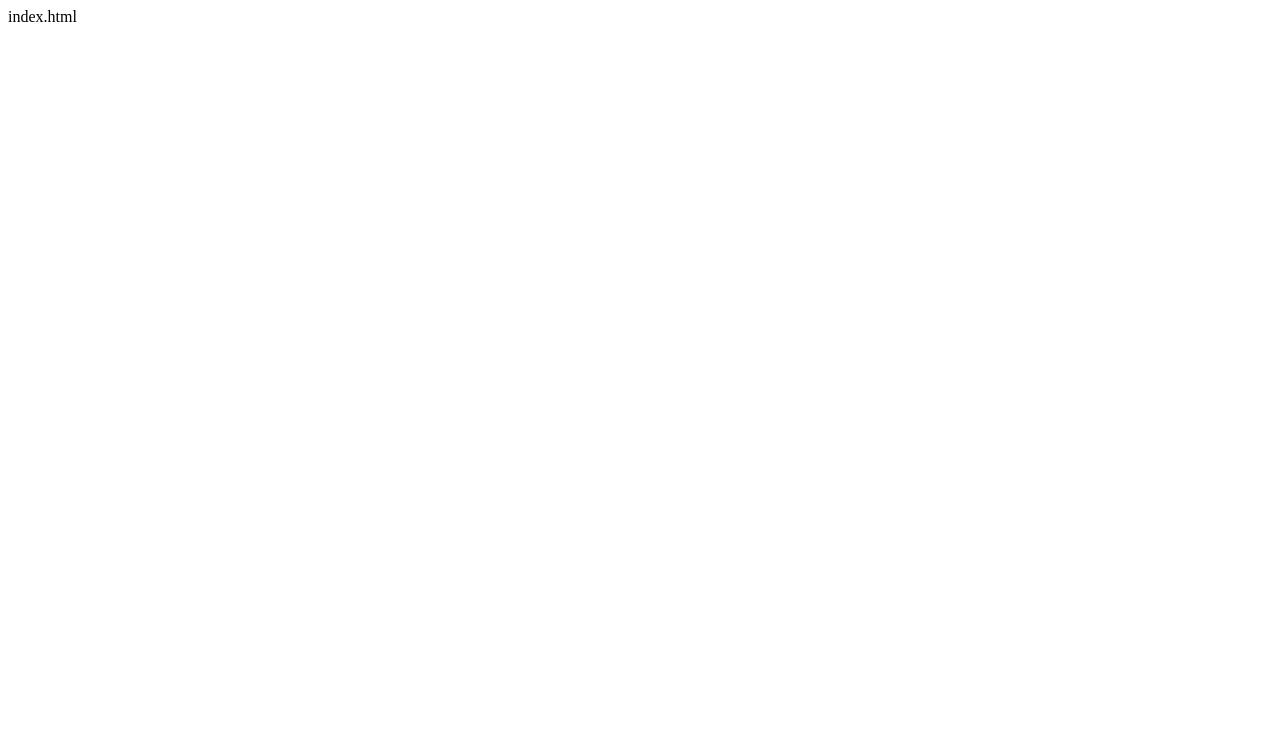
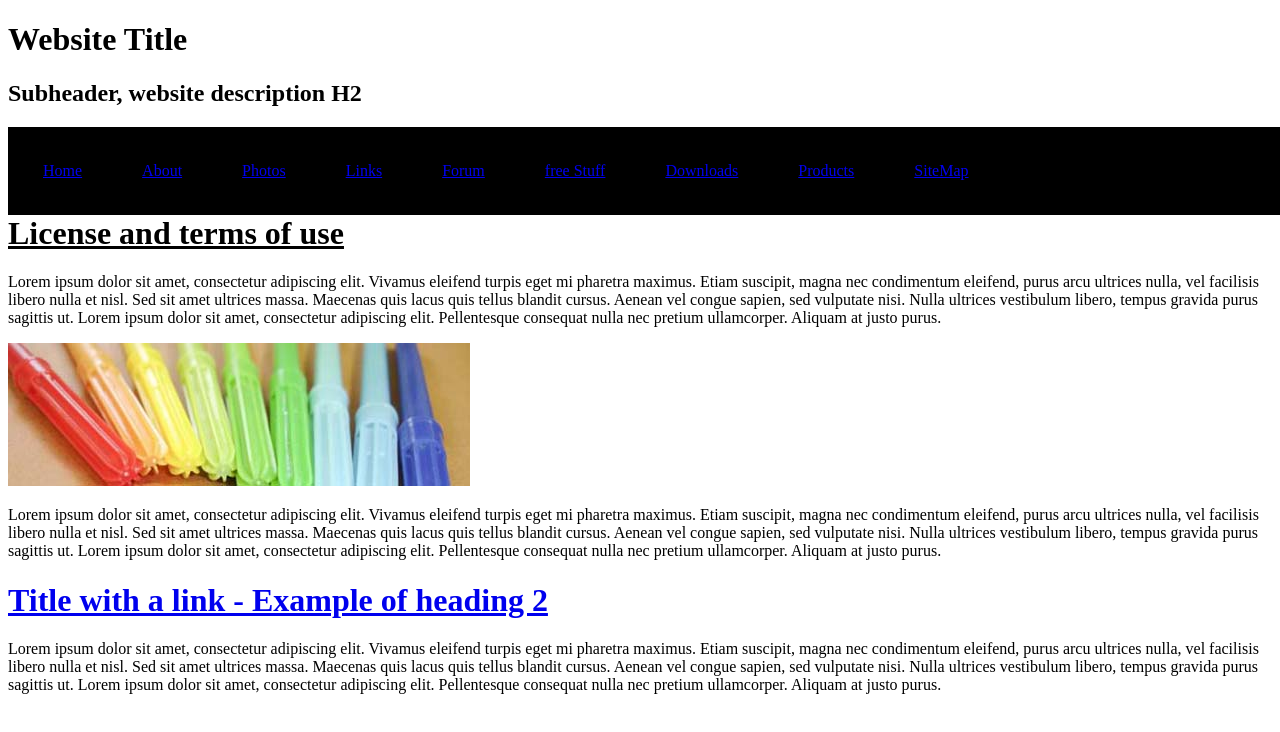
Before and after one commit to EPN-DDI-2017A/intro-a-html-y-css-tuxfermas10, a plain HTML site: page ejercicio/index.html in a window 1280 px wide. Drawn offline with Linux system fonts and the light colour scheme.

Commit message:
Add files via upload

```diff
--- a/ejercicio/index.html
+++ b/ejercicio/index.html
@@ -1 +1,46 @@
-index.html
+<!doctype html>
+<html>
+	<head>
+		<title>Mi primera pagina web</title>
+		<style type="text/css">
+
+			ul.menu {
+				clear: both;
+				background-color: #000;
+				color: #fff;
+				float: left;
+				list-style: none;
+				width: 100%;
+				padding: 5px;
+				margin: 0px;
+			}
+			ul.menu li {
+				float: left;
+				margin: 30px;
+			}
+		</style>
+	</head>
+	<body>
+		<h1>Website Title</h1>
+		<h2>Subheader, website description H2</h2>
+		<div id="header">
+			<ul class="menu">
+				<li><a href="#">Home</a></li>
+				<li><a href="#">About</a></li>
+				<li><a href="#">Photos</a></li>
+				<li><a href="#">Links</a></li>
+				<li><a href="#">Forum</a></li>
+				<li><a href="#">free Stuff</a></li>
+				<li><a href="#">Downloads</a></li>
+				<li><a href="#">Products</a></li>
+				<li><a href="#">SiteMap</a></li>
+			</ul>
+		</div>
+		<h1><u>License and terms of use</u></h1>
+		<p>Lorem ipsum dolor sit amet, consectetur adipiscing elit. Vivamus eleifend turpis eget mi pharetra maximus. Etiam suscipit, magna nec condimentum eleifend, purus arcu ultrices nulla, vel facilisis libero nulla et nisl. Sed sit amet ultrices massa. Maecenas quis lacus quis tellus blandit cursus. Aenean vel congue sapien, sed vulputate nisi. Nulla ultrices vestibulum libero, tempus gravida purus sagittis ut. Lorem ipsum dolor sit amet, consectetur adipiscing elit. Pellentesque consequat nulla nec pretium ullamcorper. Aliquam at justo purus.</p>
+		<img src="images/pic.jpg" alt="Smiley face" height="143" width="462">
+		<p>Lorem ipsum dolor sit amet, consectetur adipiscing elit. Vivamus eleifend turpis eget mi pharetra maximus. Etiam suscipit, magna nec condimentum eleifend, purus arcu ultrices nulla, vel facilisis libero nulla et nisl. Sed sit amet ultrices massa. Maecenas quis lacus quis tellus blandit cursus. Aenean vel congue sapien, sed vulputate nisi. Nulla ultrices vestibulum libero, tempus gravida purus sagittis ut. Lorem ipsum dolor sit amet, consectetur adipiscing elit. Pellentesque consequat nulla nec pretium ullamcorper. Aliquam at justo purus.</p>
+		<h1><a href="https://www.w3schools.com/">Title with a link - Example of heading 2</a></h1>
+		<p>Lorem ipsum dolor sit amet, consectetur adipiscing elit. Vivamus eleifend turpis eget mi pharetra maximus. Etiam suscipit, magna nec condimentum eleifend, purus arcu ultrices nulla, vel facilisis libero nulla et nisl. Sed sit amet ultrices massa. Maecenas quis lacus quis tellus blandit cursus. Aenean vel congue sapien, sed vulputate nisi. Nulla ultrices vestibulum libero, tempus gravida purus sagittis ut. Lorem ipsum dolor sit amet, consectetur adipiscing elit. Pellentesque consequat nulla nec pretium ullamcorper. Aliquam at justo purus.</p>
+	</body>
+</html>
```
